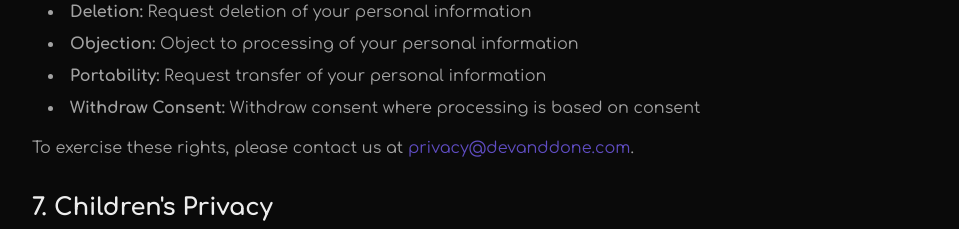
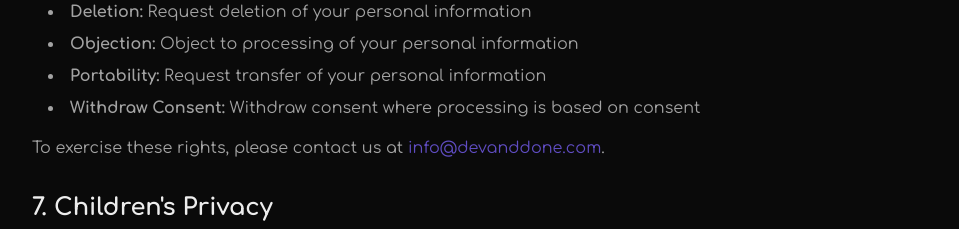
Before and after one commit to code385/dev-and-done, a Next.js app: page /privacy in a window 1280 px wide. Shown: the part 2320-2549 px from the top of the page, without its empty margins (160-1119 px from the left). Built offline with nearby package versions, Linux system fonts and the light colour scheme; no server answers; the database is empty.

Commit message:
email updated in privacy page

```diff
--- a/src/app/privacy/page.js
+++ b/src/app/privacy/page.js
@@ -113,7 +113,7 @@ export default function PrivacyPolicyPage() {
             </ul>
             <p className="text-muted-foreground mb-4">
               To exercise these rights, please contact us at{' '}
-              <a href="mailto:privacy@devanddone.com" className="text-primary hover:underline">privacy@devanddone.com</a>.
+              <a href="mailto:info@devanddone.com" className="text-primary hover:underline">info@devanddone.com</a>.
             </p>
           </section>
 
```
